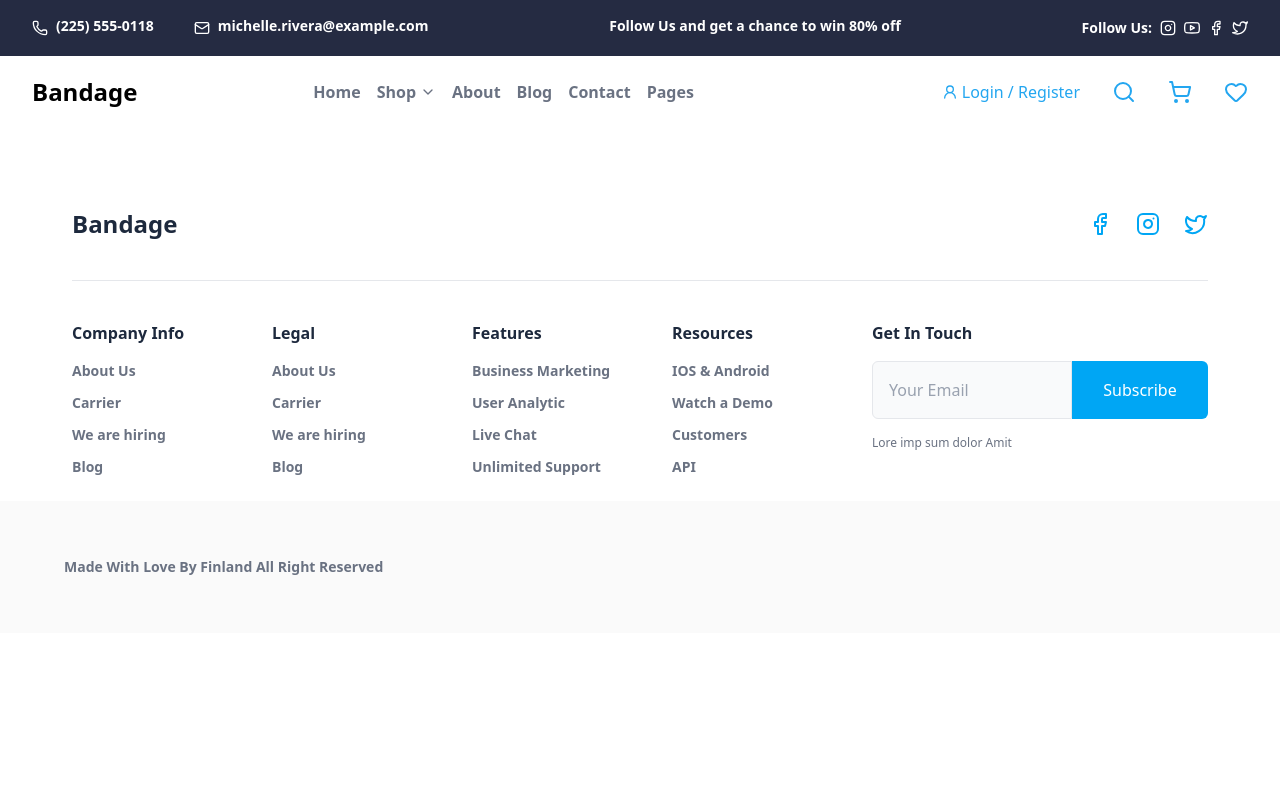
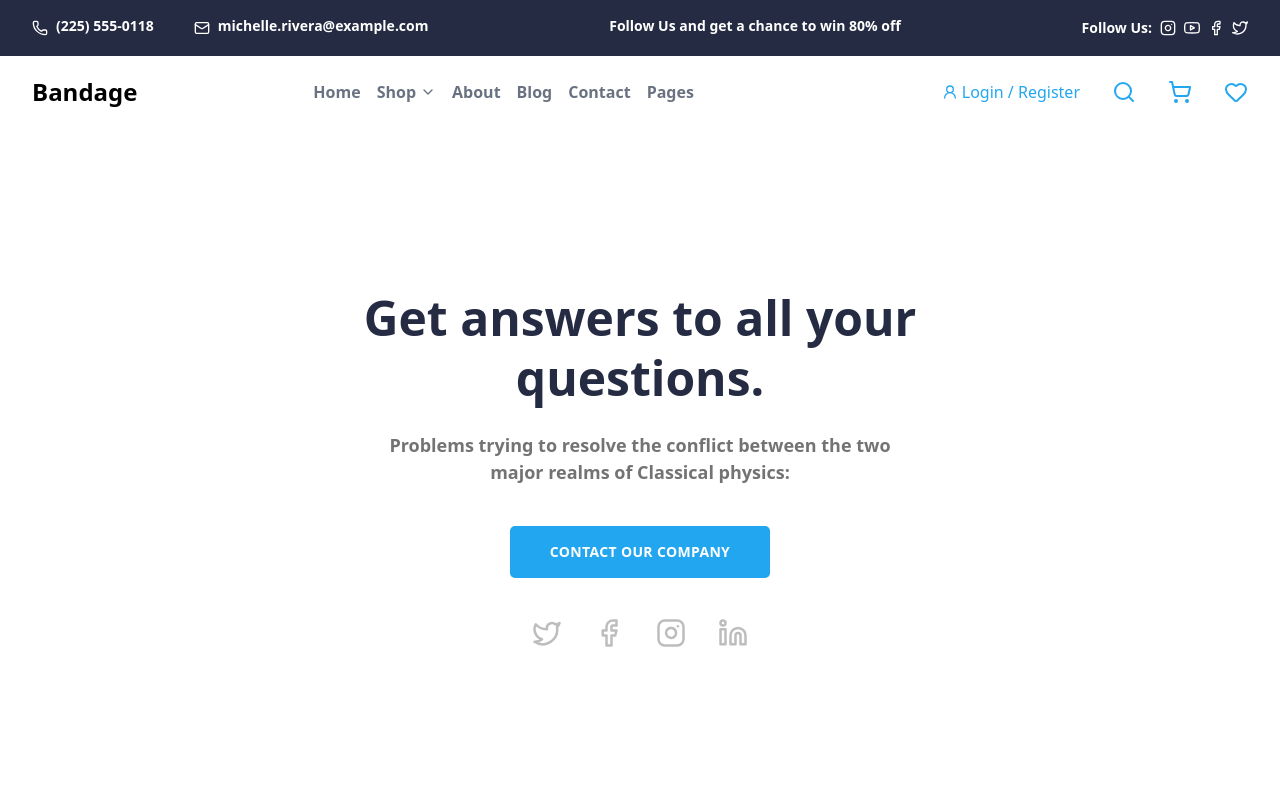
Before and after one commit to ozcnSezerr/e-commerce-final-project, a React (Vite) app: page /contact in a window 1280 px wide. Shown: the top 800 px of the page. Built offline with nearby package versions, Linux system fonts and the light colour scheme.

Commit message:
Create contact page

```diff
--- a/src/components/NavBar.jsx
+++ b/src/components/NavBar.jsx
@@ -68,12 +68,9 @@ export default function Navbar() {
         {/* menu for desktop */}
         <ul className="hidden md:flex flex-row text-center items-center text-gray-500 mr-18 font-semibold">
           <li>
-            <a
-              href="/home"
-              className="px-2 py-2 inline-block hover:text-gray-500"
-            >
+            <Link to="/" className="px-2 py-2 inline-block hover:text-gray-500">
               Home
-            </a>
+            </Link>
           </li>
 
           {/* dropdown part */}
@@ -158,12 +155,12 @@ export default function Navbar() {
             </a>
           </li>
           <li>
-            <a
-              href="/contact"
+            <Link
+              to="/contact"
               className="px-2 py-2 inline-block hover:text-gray-500"
             >
               Contact
-            </a>
+            </Link>
           </li>
           <li>
             <a
--- /dev/null
+++ b/src/components/ProductDetail/ProductBrands.jsx
@@ -0,0 +1,31 @@
+export default function ProductBrands() {
+  const logos = [
+    { id: 1, src: "/Brands/logo-1.png", alt: "Hooli" },
+    { id: 2, src: "/Brands/logo-2.png", alt: "Lyft" },
+    { id: 3, src: "/Brands/logo-3.png", alt: "Pied Piper" },
+    { id: 4, src: "/Brands/logo-4.png", alt: "Stripe" },
+    { id: 5, src: "/Brands/logo-5.png", alt: "AWS" },
+    { id: 6, src: "/Brands/logo-6.png", alt: "Reddit" },
+  ];
+
+  return (
+    <div className="py-20">
+      <div className="max-w-6xl mx-auto px-4">
+        <div className="flex flex-wrap justify-center items-center">
+          {logos.map((logo) => (
+            <div
+              key={logo.id}
+              className="w-full md:w-1/2 lg:w-1/6 flex justify-center mb-12 lg:mb-0 px-4"
+            >
+              <img
+                src={logo.src}
+                alt={logo.alt}
+                className="h-15 w-auto object-contain"
+              />
+            </div>
+          ))}
+        </div>
+      </div>
+    </div>
+  );
+}
--- a/src/layout/PageContent.jsx
+++ b/src/layout/PageContent.jsx
@@ -3,6 +3,7 @@ import { Route, Switch } from "react-router-dom";
 import HomePage from "../pages/HomePage";
 import ShopPage from "../pages/ShopPage";
 import ProductPage from "../pages/ProductPage";
+import ContactPage from "../pages/ContactPage";
 
 export default function PageContent() {
   return (
@@ -16,6 +17,9 @@ export default function PageContent() {
       <Route path="/product">
         <ProductPage />
       </Route>
+      <Route path="/contact">
+        <ContactPage />
+      </Route>
     </Switch>
   );
 }
--- /dev/null
+++ b/src/pages/ContactPage.jsx
@@ -0,0 +1,52 @@
+import React from "react";
+import { Twitter, Facebook, Instagram, Linkedin } from "lucide-react";
+
+const HeroSection = () => {
+  return (
+    <section className="w-full bg-white py-40 px-4 md:px-0 font-sans">
+      {/* header */}
+      <div className="max-w-3xl mx-auto flex flex-col items-center text-center">
+        <h1 className="text-[#252B42] text-4xl md:text-5xl font-bold mb-6 leading-tight">
+          Get answers <br className="block sm:hidden" /> to all your{" "}
+          <br className="block" />
+          questions.
+        </h1>
+
+        <div className="flex justify-center w-full mb-10">
+          <p className="text-[#737373] text-xl md:text-lg max-w-lg w-full min-w-70 leading-normal font-semibold">
+            Problems trying to resolve
+            <br className="block sm:hidden" /> the conflict between the
+            <br className="block sm:hidden" /> two major realms of
+            <br className="block sm:hidden" /> Classical physics:
+          </p>
+        </div>
+
+        {/* button */}
+        <button className="bg-[#23A6F0] text-white font-bold py-4 px-10 rounded-[5px] text-sm tracking-wide mb-10 uppercase cursor-pointer">
+          Contact Our Company
+        </button>
+
+        {/* icons */}
+        <div className="flex items-center space-x-8">
+          <a
+            href="#"
+            className="text-[#BDBDBD] hover:text-[#23A6F0] transition-colors duration-300"
+          >
+            <Twitter size={30} strokeWidth={2} />
+          </a>
+          <a href="#" className="text-[#BDBDBD] hover:text-[#23A6F0]">
+            <Facebook size={30} strokeWidth={2} />
+          </a>
+          <a href="#" className="text-[#BDBDBD] hover:text-[#23A6F0]">
+            <Instagram size={30} strokeWidth={2} />
+          </a>
+          <a href="#" className="text-[#BDBDBD] hover:text-[#23A6F0]">
+            <Linkedin size={30} strokeWidth={2} />
+          </a>
+        </div>
+      </div>
+    </section>
+  );
+};
+
+export default HeroSection;
--- a/src/pages/ProductPage.jsx
+++ b/src/pages/ProductPage.jsx
@@ -1,3 +1,4 @@
+import ProductBrands from "../components/ProductDetail/ProductBrands";
 import ProductBreadCrumb from "../components/ProductDetail/ProductBreadCrumb";
 import ProductDescription from "../components/ProductDetail/ProductDescription";
 import Productİnfo from "../components/ProductDetail/Productİnfo";
@@ -10,6 +11,7 @@ export default function ProductPage() {
       <Productİnfo />
       <ProductDescription />
       <ProductList />
+      <ProductBrands />
     </>
   );
 }
```
